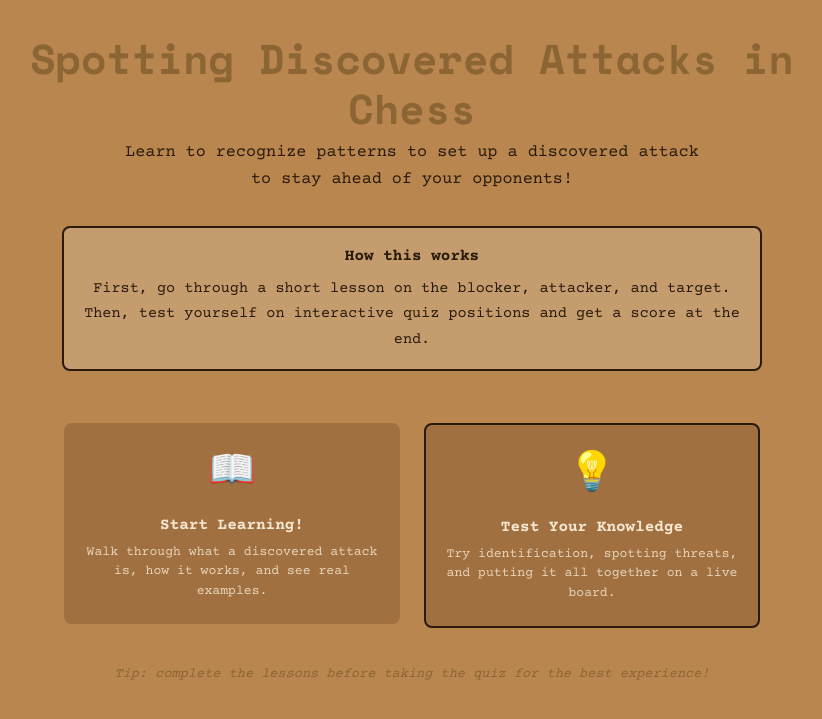
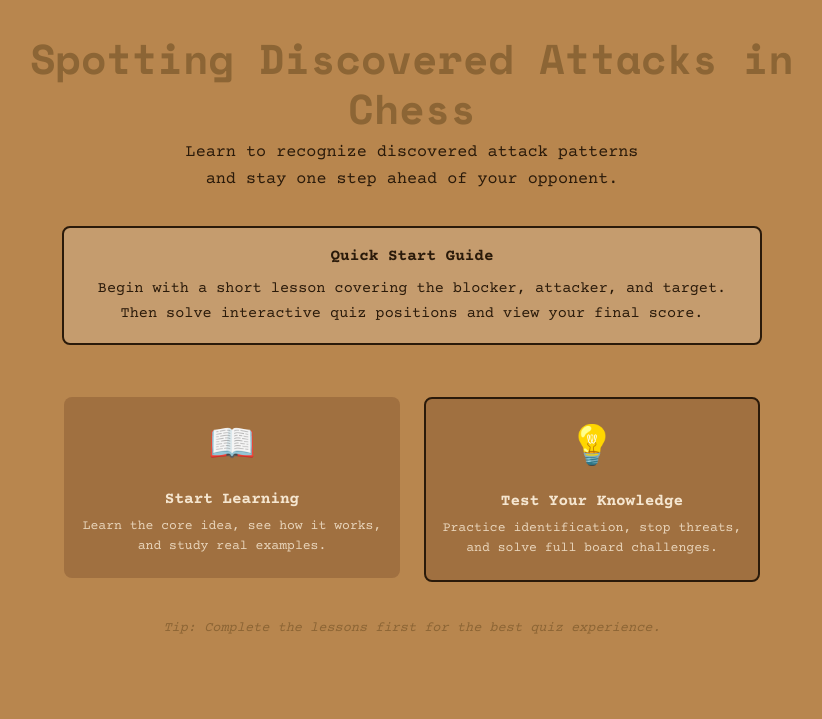
Before and after one commit to sihnat24/chess-discovered-attacks, a Flask app: page / in a window 1280 px wide. Shown: the part 64-783 px from the top of the page, without its empty margins (228-1050 px from the left). Run offline with Flask 3, Linux system fonts and the light colour scheme.

Commit message:
Improve home screen wording and onboarding flow

```diff
--- a/templates/home.html
+++ b/templates/home.html
@@ -9,42 +9,39 @@
   </h1>
 
   <p style="text-align:center; font-size:1.05rem; max-width:700px; margin:0 auto 32px; line-height:1.6;">
-    Learn to recognize patterns to set up a discovered attack<br>to stay ahead of your opponents!
+    Learn to recognize discovered attack patterns<br>and stay one step ahead of your opponent.
   </p>
 
   <div style="max-width:700px; margin:0 auto 28px; background:rgba(255,255,255,0.18); border:2px solid var(--text); border-radius:8px; padding:16px 18px;">
-  <div style="font-weight:700; margin-bottom:8px; text-align:center;">How this works</div>
-  <div style="font-size:0.95rem; line-height:1.7; text-align:center;">
-    First, go through a short lesson on the blocker, attacker, and target.
-    Then, test yourself on interactive quiz positions and get a score at the end.
+    <div style="font-weight:700; margin-bottom:8px; text-align:center;">Quick Start Guide</div>
+    <div style="font-size:0.95rem; line-height:1.7; text-align:center;">
+      Begin with a short lesson covering the blocker, attacker, and target.
+      Then solve interactive quiz positions and view your final score.
+    </div>
   </div>
-</div>
 
   <div class="row g-4 justify-content-center" style="max-width:720px;margin:0 auto;">
-    <!-- learn card: form that posts to /start, initializing a new session and redirecting to lesson 1 -->
     <div class="col-12 col-sm-6">
       <form action="/start" method="POST">
         <button type="submit" class="quiz-card w-100" style="border:none;">
           <div class="ci">📖</div>
-          <div class="ct">Start Learning!</div>
-          <div class="cd">Walk through what a discovered attack is, how it works, and see real examples.</div>
+          <div class="ct">Start Learning</div>
+          <div class="cd">Learn the core idea, see how it works, and study real examples.</div>
         </button>
       </form>
     </div>
 
-    <!-- quiz card: link to the quiz home page where users pick a question category -->
     <div class="col-12 col-sm-6">
       <a href="/quiz" class="quiz-card">
         <div class="ci">💡</div>
         <div class="ct">Test Your Knowledge</div>
-        <div class="cd">Try identification, spotting threats, and putting it all together on a live board.</div>
+        <div class="cd">Practice identification, stop threats, and solve full board challenges.</div>
       </a>
     </div>
   </div>
 
-  <!-- tip note: reminds users to complete the lessons before attempting the quiz -->
   <p style="text-align:center; margin-top:36px; font-size:0.85rem; color:var(--tan-dark); font-style:italic;">
-    Tip: complete the lessons before taking the quiz for the best experience!
+    Tip: Complete the lessons first for the best quiz experience.
   </p>
 </div>
 {% endblock %}
```
